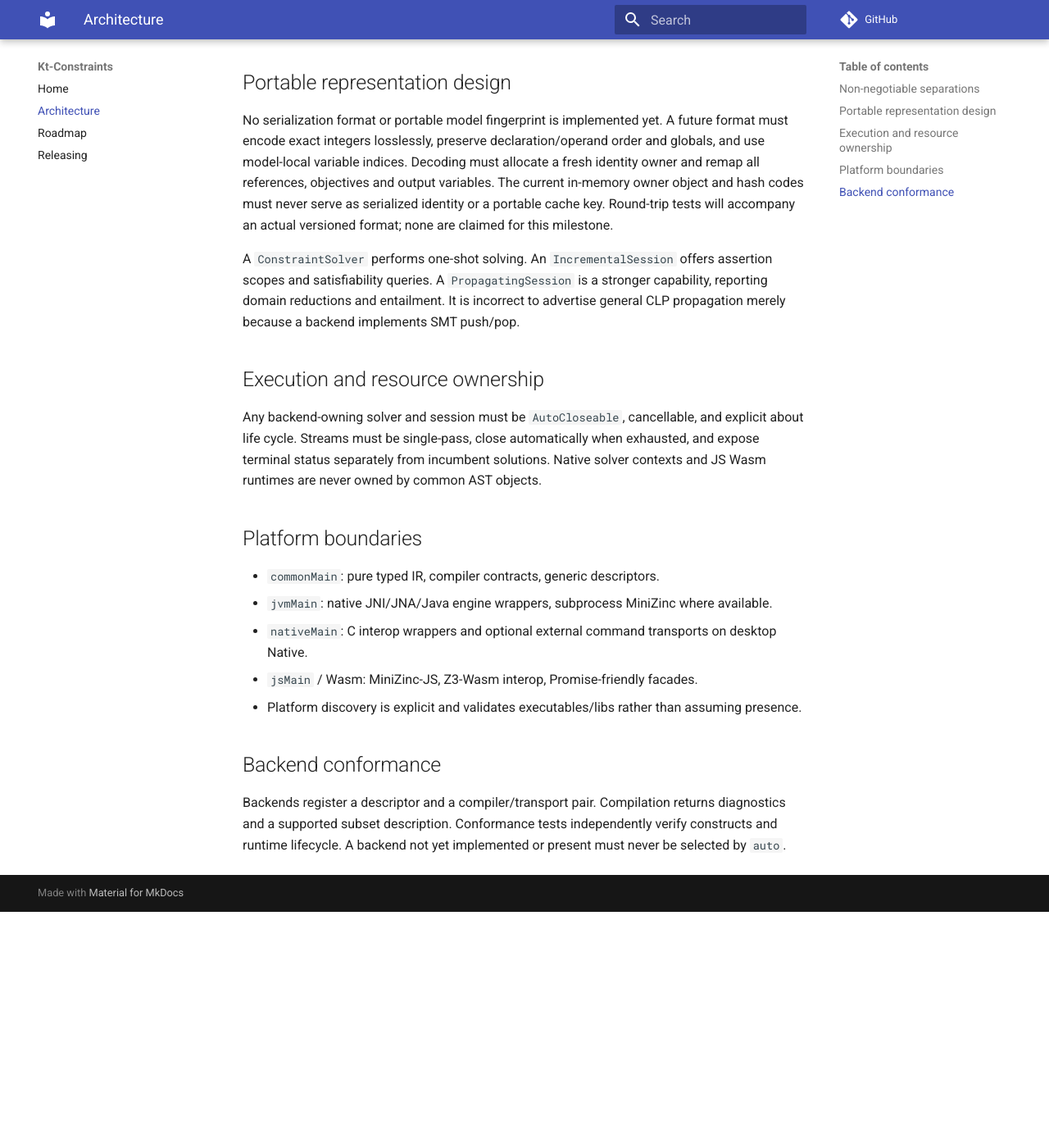
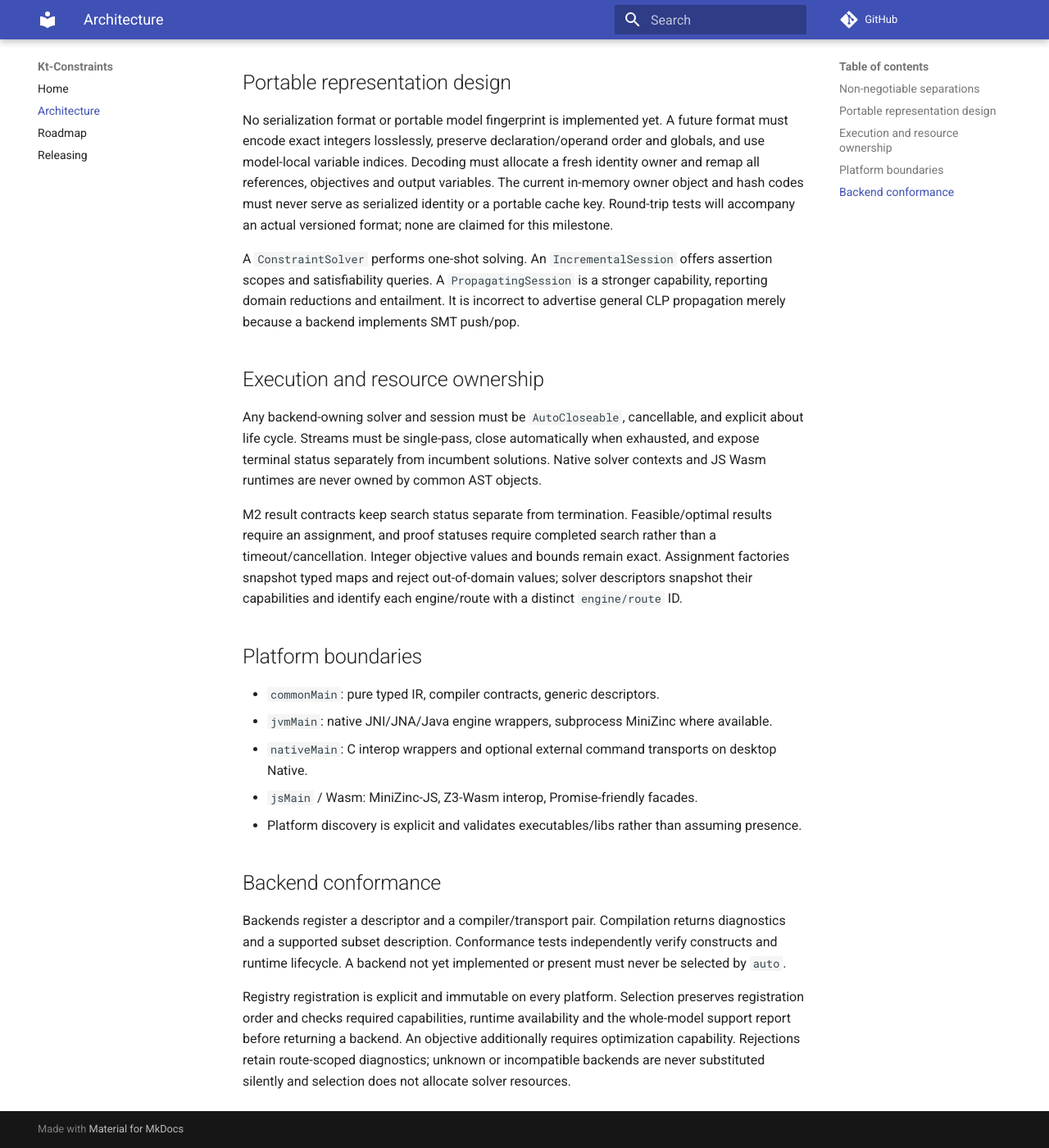
Before and after one commit to gciatto/kt-constraints, an MkDocs documentation site: the page built from documentation/docs/architecture.md, in a window 1280 px wide and 1400 px high, scrolled down 1657 px. Shown: the whole window at 82% size. Built offline with MkDocs 1.6.1 and Material for MkDocs 9.7.7, drawn with Linux system fonts in a browser that asks for light colours; comment, search, counter and statistics services are not loaded; before the commit the page ends 2769 px from its top, so only the background shows below that.

Commit message:
docs: record initial M2 solve contract progress

```diff
--- a/documentation/docs/architecture.md
+++ b/documentation/docs/architecture.md
@@ -81,6 +81,11 @@ Any backend-owning solver and session must be `AutoCloseable`, cancellable, and
 Streams must be single-pass, close automatically when exhausted, and expose terminal status separately from
 incumbent solutions. Native solver contexts and JS Wasm runtimes are never owned by common AST objects.
 
+M2 result contracts keep search status separate from termination. Feasible/optimal results require an
+assignment, and proof statuses require completed search rather than a timeout/cancellation. Integer objective
+values and bounds remain exact. Assignment factories snapshot typed maps and reject out-of-domain values;
+solver descriptors snapshot their capabilities and identify each engine/route with a distinct `engine/route` ID.
+
 ## Platform boundaries
 
 - `commonMain`: pure typed IR, compiler contracts, generic descriptors.
@@ -94,3 +99,8 @@ incumbent solutions. Native solver contexts and JS Wasm runtimes are never owned
 Backends register a descriptor and a compiler/transport pair. Compilation returns diagnostics and a supported
 subset description. Conformance tests independently verify constructs and runtime lifecycle. A backend not yet
 implemented or present must never be selected by `auto`.
+
+Registry registration is explicit and immutable on every platform. Selection preserves registration order and
+checks required capabilities, runtime availability and the whole-model support report before returning a backend.
+An objective additionally requires optimization capability. Rejections retain route-scoped diagnostics; unknown
+or incompatible backends are never substituted silently and selection does not allocate solver resources.
```
Also changed, not shown: ROADMAP.md (+3 -0 lines), documentation/docs/roadmap.md (+3 -0 lines), README.md.
